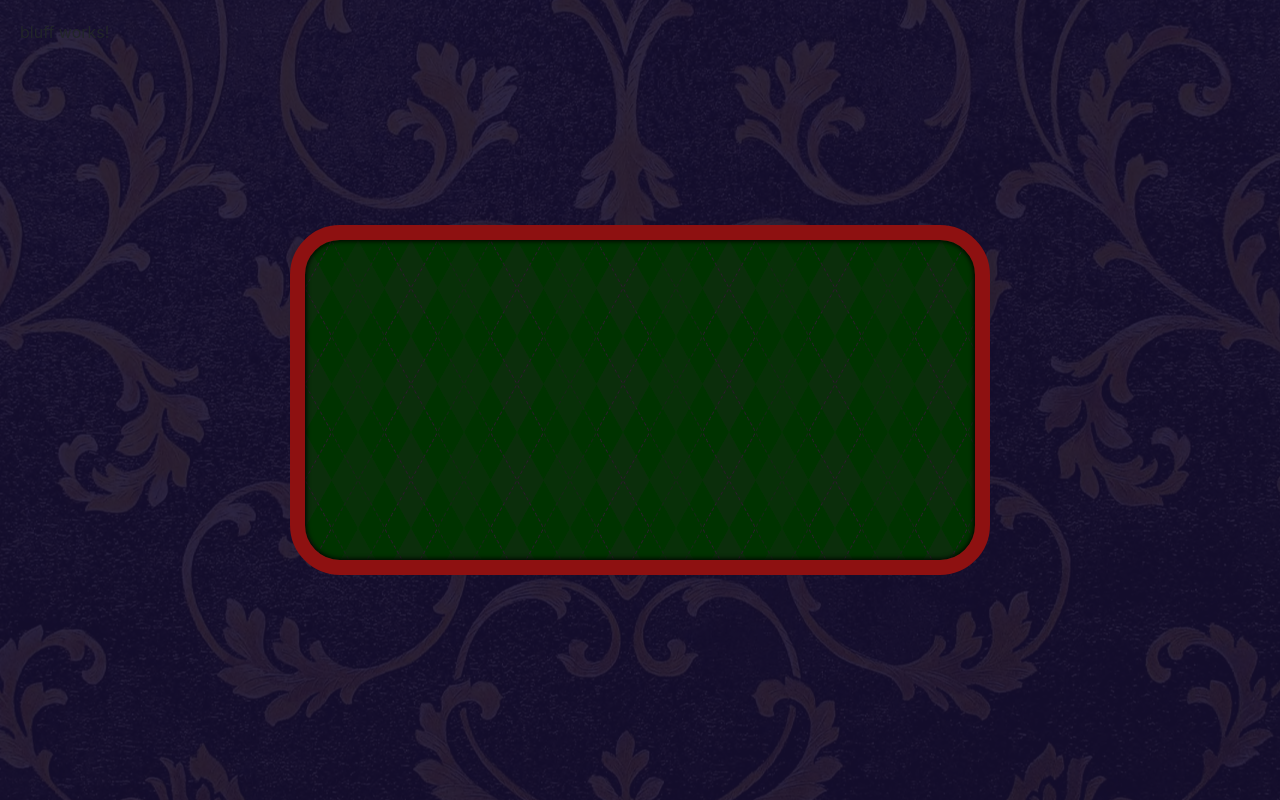
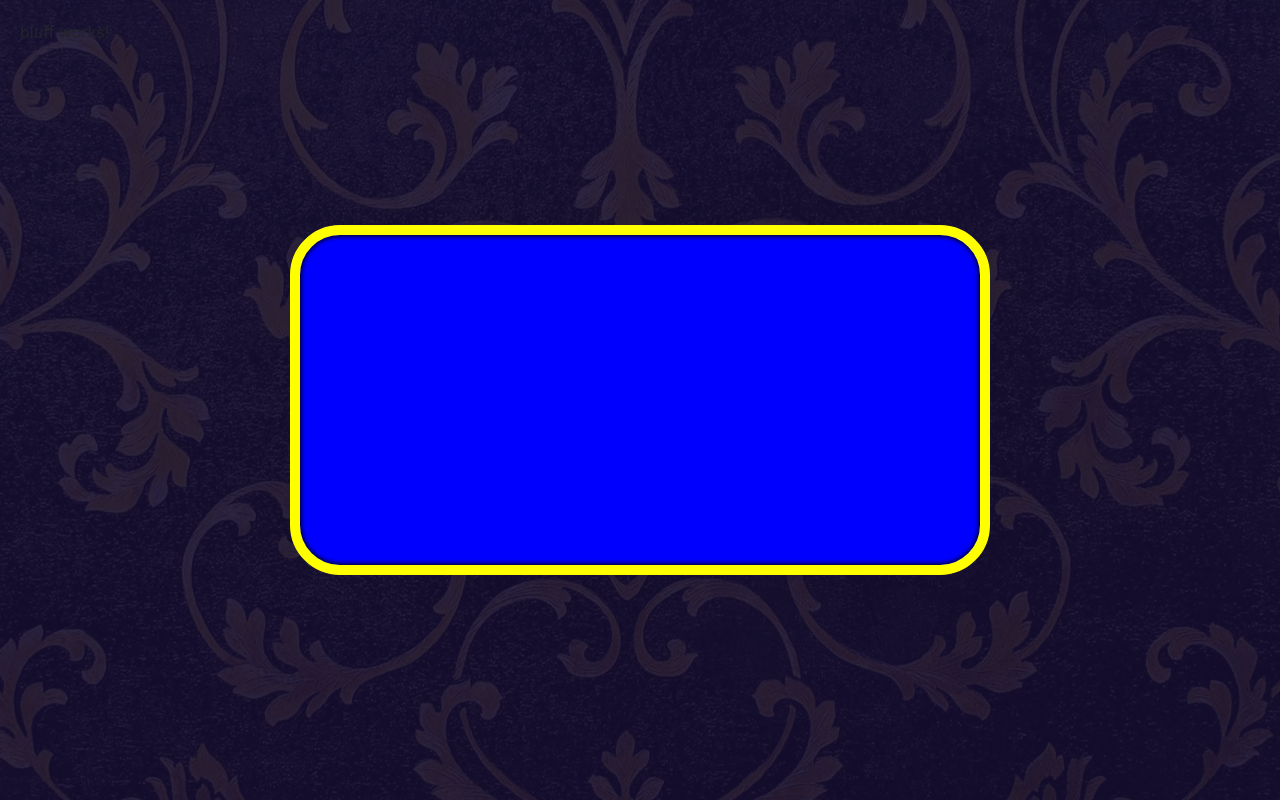
Before and after one commit to shongekar/homeAccount1, an Angular app: page /games/bluff in a window 1280 px wide. Built offline with nearby package versions, Linux system fonts and the light colour scheme.

Commit message:
Modified table component to take care of table color and border dynamically.

```diff
--- a/src/app/common/components/table/table.component.html
+++ b/src/app/common/components/table/table.component.html
@@ -1,2 +1 @@
-<div class="game-table">
-</div>
+<div class="game-table" [style.background]="tableColor" [style.border]="tableBorder"></div>
--- a/src/app/common/components/table/table.component.ts
+++ b/src/app/common/components/table/table.component.ts
@@ -1,11 +1,13 @@
 import { Component, OnInit, Input } from '@angular/core';
 
 @Component({
-  selector: 'app-table',
+  selector: 'db-app-table',
   templateUrl: './table.component.html',
   styleUrls: ['./table.component.css']
 })
 export class TableComponent implements OnInit {
+  @Input('tableColor') public tableColor:string = 'blue';
+  @Input('tableBorder') public tableBorder:string = '10px solid yellow';
 
   constructor() { }
 
--- a/src/app/games/bluff/bluff.component.html
+++ b/src/app/games/bluff/bluff.component.html
@@ -1,4 +1,4 @@
 <p>
   bluff works!
-  <app-table></app-table>
+  <db-app-table></db-app-table>
 </p>
```
